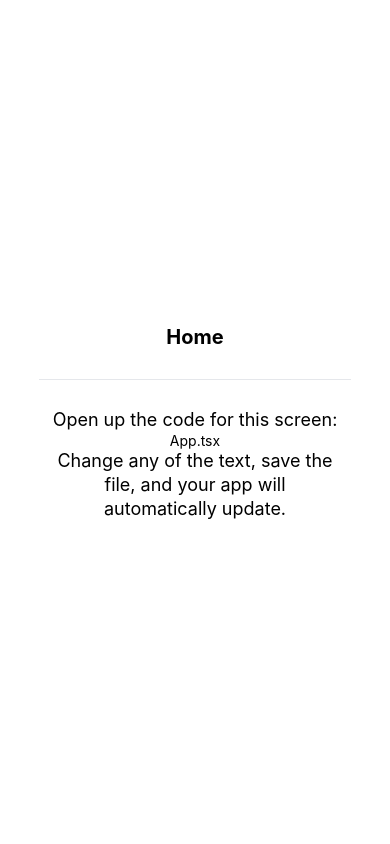
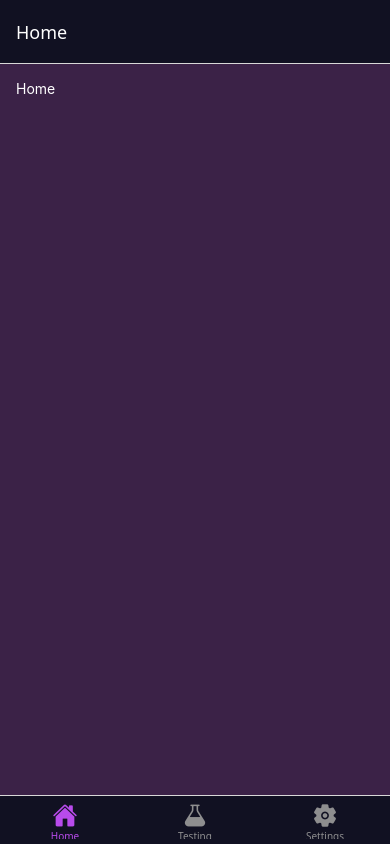
Before and after one commit to palminski/nihonki, a React Native app: screen /Home in a window 390 px wide. Built offline with nearby package versions, Linux system fonts and the light colour scheme.

Commit message:
basic setup

```diff
--- a/App.tsx
+++ b/App.tsx
@@ -1,13 +1,50 @@
-import { ScreenContent } from 'components/ScreenContent';
+
 import { StatusBar } from 'expo-status-bar';
 
+import { NavigationContainer } from '@react-navigation/native';
+
 import './global.css';
+import { createBottomTabNavigator } from '@react-navigation/bottom-tabs';
+import HomeScreen from '~/screens/HomeScreen';
+import TestScreen from '~/screens/TestScreen';
+import SettingsScreen from '~/screens/SettingsScreen';
+import { Text } from 'react-native';
+import { Ionicons } from '@expo/vector-icons';
+
+const Tab = createBottomTabNavigator();
 
 export default function App() {
-  return (
-    <>
-      <ScreenContent title="Home" path="App.tsx"></ScreenContent>
-      <StatusBar style="auto" />
-    </>
-  );
+
+
+
+    return (
+        <>
+            <StatusBar style='light'></StatusBar>
+            <NavigationContainer>
+                <Tab.Navigator
+                    screenOptions={({ route }) => ({
+                        headerShown: true,
+                        headerStyle: { backgroundColor: "#112" },
+                        headerTintColor: "#fff",
+                        tabBarStyle: { backgroundColor: "#112" },
+                        tabBarActiveTintColor: "#b84beb",
+                        tabBarIcon: ({ color, size }) => {
+                            let iconName: keyof typeof Ionicons.glyphMap = "home";
+
+                            if (route.name === "Home") iconName = "home";
+                            if (route.name === "Testing") iconName = "flask";
+                            if (route.name === "Settings") iconName = "settings";
+
+                            return <Ionicons name={iconName} size={size} color={color} />
+                        },
+
+                    })}
+                >
+                    <Tab.Screen name="Home" component={HomeScreen} />
+                    <Tab.Screen name='Testing' component={TestScreen} />
+                    <Tab.Screen name='Settings' component={SettingsScreen} />
+                </Tab.Navigator>
+            </NavigationContainer>
+        </>
+    );
 }
--- a/babel.config.js
+++ b/babel.config.js
@@ -1,6 +1,6 @@
 module.exports = function (api) {
   api.cache(true);
-  let plugins = [];
+  let plugins = ["react-native-reanimated/plugin", "react-native-worklets/plugin"];
 
   return {
     presets: [['babel-preset-expo', { jsxImportSource: 'nativewind' }], 'nativewind/babel'],
--- a/components/Container.tsx
+++ /dev/null
@@ -1,9 +0,0 @@
-import { SafeAreaView } from 'react-native';
-
-export const Container = ({ children }: { children: React.ReactNode }) => {
-  return <SafeAreaView className={styles.container}>{children}</SafeAreaView>;
-};
-
-const styles = {
-  container: 'flex flex-1 m-6',
-};
--- a/components/EditScreenInfo.tsx
+++ /dev/null
@@ -1,29 +0,0 @@
-import { Text, View } from 'react-native';
-
-export const EditScreenInfo = ({ path }: { path: string }) => {
-  const title = 'Open up the code for this screen:';
-  const description =
-    'Change any of the text, save the file, and your app will automatically update.';
-
-  return (
-    <View>
-      <View className={styles.getStartedContainer}>
-        <Text className={styles.getStartedText}>{title}</Text>
-        <View className={styles.codeHighlightContainer + styles.homeScreenFilename}>
-          <Text>{path}</Text>
-        </View>
-        <Text className={styles.getStartedText}>{description}</Text>
-      </View>
-    </View>
-  );
-};
-
-const styles = {
-  codeHighlightContainer: `rounded-md px-1`,
-  getStartedContainer: `items-center mx-12`,
-  getStartedText: `text-lg leading-6 text-center`,
-  helpContainer: `items-center mx-5 mt-4`,
-  helpLink: `py-4`,
-  helpLinkText: `text-center`,
-  homeScreenFilename: `my-2`,
-};
--- a/components/ScreenContent.tsx
+++ /dev/null
@@ -1,25 +0,0 @@
-import { Text, View } from 'react-native';
-
-import { EditScreenInfo } from './EditScreenInfo';
-
-type ScreenContentProps = {
-  title: string;
-  path: string;
-  children?: React.ReactNode;
-};
-
-export const ScreenContent = ({ title, path, children }: ScreenContentProps) => {
-  return (
-    <View className={styles.container}>
-      <Text className={styles.title}>{title}</Text>
-      <View className={styles.separator} />
-      <EditScreenInfo path={path} />
-      {children}
-    </View>
-  );
-};
-const styles = {
-  container: `items-center flex-1 justify-center`,
-  separator: `h-[1px] my-7 w-4/5 bg-gray-200`,
-  title: `text-xl font-bold`,
-};
--- /dev/null
+++ b/nativewind-env.d.ts
@@ -0,0 +1,3 @@
+/// <reference types="nativewind/types" />
+
+// NOTE: This file should not be edited and should be committed with your source code. It is generated by NativeWind.
--- /dev/null
+++ b/src/components/ScreenWrapper.tsx
@@ -0,0 +1,10 @@
+import { View, Text } from "react-native";
+import { ReactNode } from "react";
+
+export default function ScreenWrapper({children}: {children: ReactNode}) {
+    return (
+        <View className="flex-1 p-4 bg-[#3b2247]">
+            {children}
+        </View>
+    )
+}
--- /dev/null
+++ b/src/screens/HomeScreen.tsx
@@ -0,0 +1,12 @@
+import { View, Text } from "react-native";
+import ScreenWrapper from "~/components/ScreenWrapper";
+
+export default function HomeScreen() {
+    return(
+        <ScreenWrapper>
+            <Text className="text-white">
+                Home
+            </Text>
+        </ScreenWrapper>
+    )
+}
--- /dev/null
+++ b/src/screens/SettingsScreen.tsx
@@ -0,0 +1,12 @@
+import { View, Text } from "react-native";
+import ScreenWrapper from "~/components/ScreenWrapper";
+
+export default function SettingsScreen() {
+    return (
+        <ScreenWrapper>
+            <Text className="text-white">
+                Settings
+            </Text>
+        </ScreenWrapper>
+    )
+}
--- /dev/null
+++ b/src/screens/TestScreen.tsx
@@ -0,0 +1,12 @@
+import { View, Text } from "react-native";
+import ScreenWrapper from "~/components/ScreenWrapper";
+
+export default function TestScreen() {
+    return(
+        <ScreenWrapper>
+            <Text className="text-white">
+                Test
+            </Text>
+        </ScreenWrapper>
+    )
+}
--- a/tailwind.config.js
+++ b/tailwind.config.js
@@ -1,6 +1,6 @@
 /** @type {import('tailwindcss').Config} */
 module.exports = {
-  content: ['./App.{js,ts,tsx}', './components/**/*.{js,ts,tsx}'],
+  content: ['./App.{js,ts,tsx}', './src/**/*.{js,ts,tsx}'],
 
   presets: [require('nativewind/preset')],
   theme: {
```
Also changed, not shown: package.json (+8 -2 lines), 1 other file (tests, documents, lock files or other folders).
